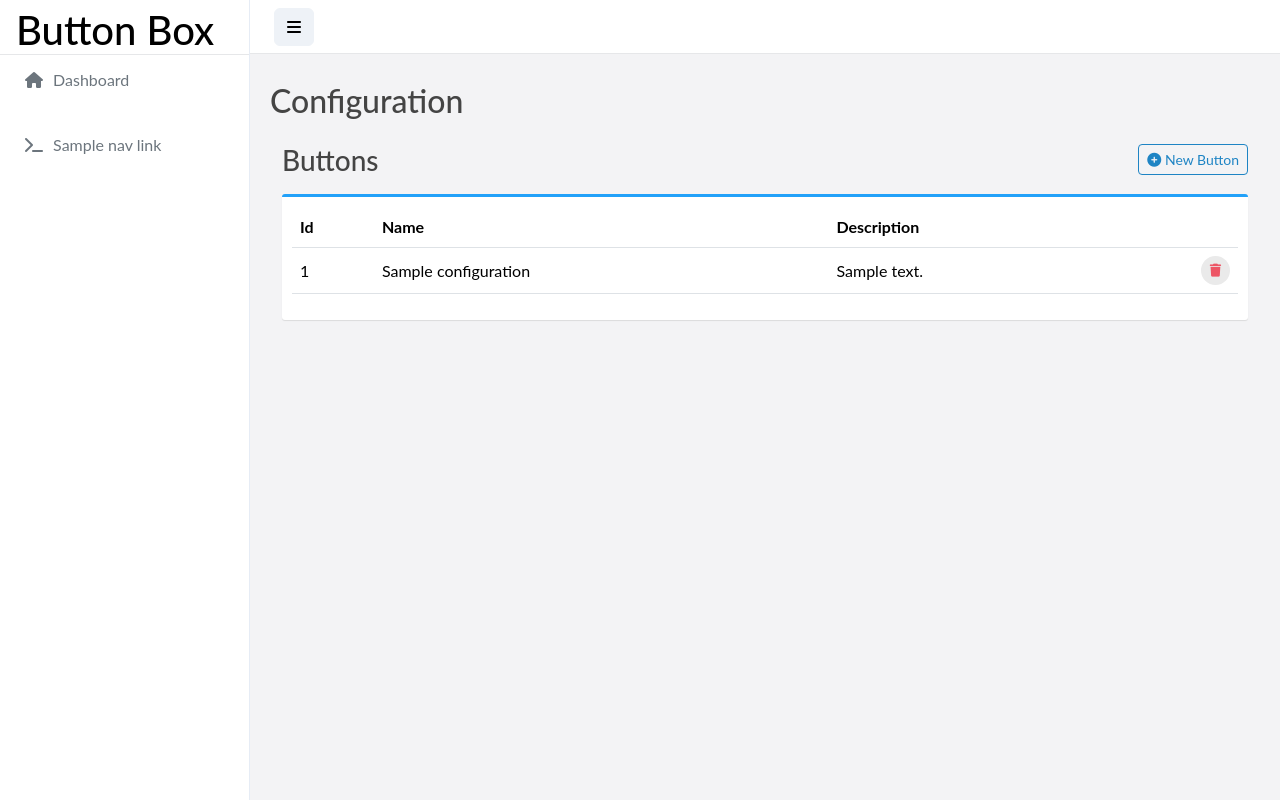
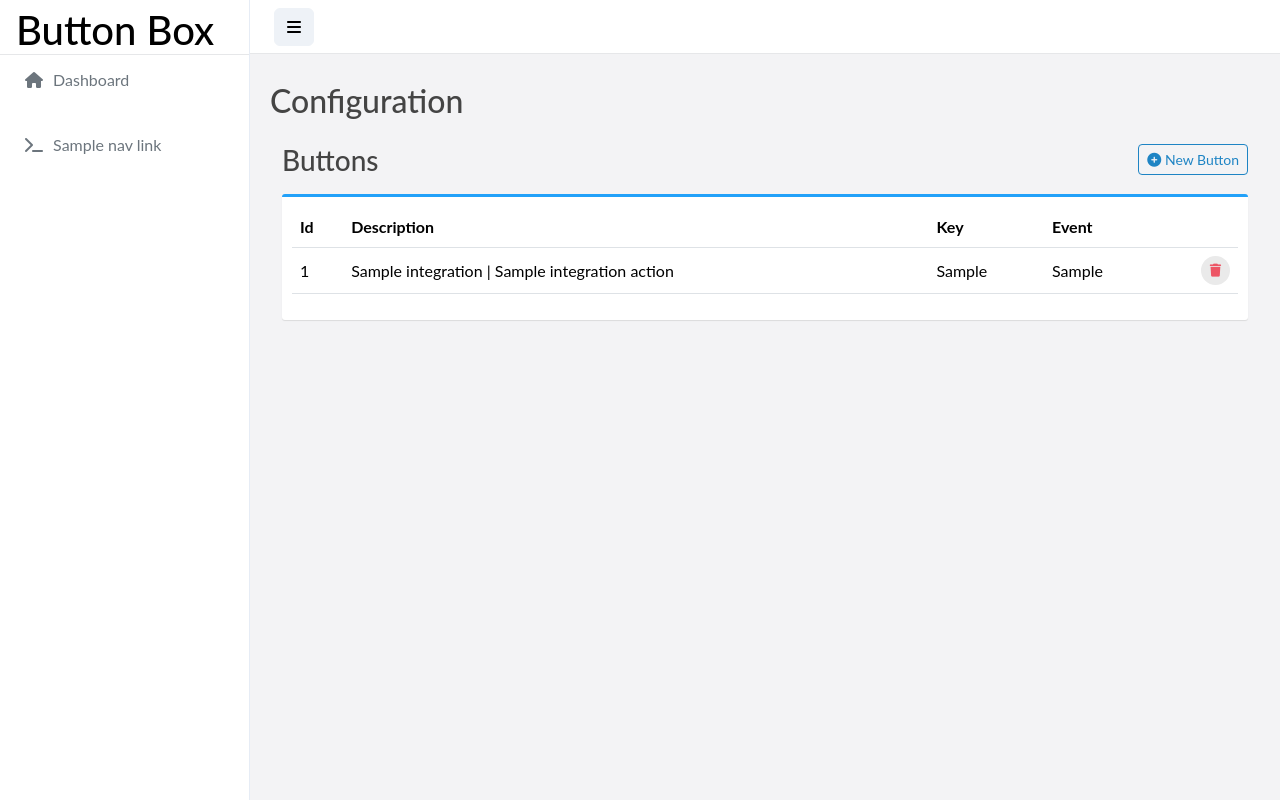
Before and after one commit to jackdevonshire/Button-Box, a Flask app: template src/admin-panel/app/templates/core/configuration.html in a window 1280 px wide. Run offline with Flask 3, Linux system fonts and the light colour scheme; the template is opened without the code that fills it: most values are stand-ins (such as "Sample title", 1, 10 or a date in 2020); some libraries are stand-ins or nearby versions; some web fonts are replaced.

Commit message:
Added ability to delete a button

```diff
--- a/src/admin-panel/app/core/models.py
+++ b/src/admin-panel/app/core/models.py
@@ -67,9 +67,11 @@ class ConfigurationButton(db.Model):
 
     def to_api_response(self):
         event_name = EventType(self.event_type).name
+        button = PhysicalKey(self.physical_key).name
+
         return {
             "Id": self.id,
-            "PhysicalKey": self.physical_key,
+            "PhysicalKey": button,
             "EventType": event_name,
             "IntegrationAction": self.integration_action.to_api_response()
         }
--- a/src/admin-panel/app/templates/core/configuration.html
+++ b/src/admin-panel/app/templates/core/configuration.html
@@ -24,18 +24,20 @@
                         <table width="100%" class="table table-hover dataTable no-footer dtr-inline" id="dataTables-example" role="grid" aria-describedby="dataTables-example_info" style="width: 100%;">
                            <thead>
                              <th>Id</th>
-                             <th>Name</th>
                              <th>Description</th>
+                             <th>Key</th>
+                             <th>Event</th>
                              <th></th>
                            </thead>
                            <tbody>
-                              {% for configuration in data['AllConfigurations'] %}
+                              {% for button in data['Buttons'] %}
                                  <tr class="odd">
-                                    <td>{{configuration['Id']}}</td>
-                                    <td>{{configuration['Name']}}</td>
-                                    <td>{{configuration['Description']}}</td>
+                                    <td>{{button['Id']}}</td>
+                                    <td>{{button['IntegrationAction']['Integration']['Name']}} | {{button['IntegrationAction']['Name']}}</td>
+                                    <td>{{button['PhysicalKey']}}</td>
+                                    <td>{{button['EventType']}}</td>
                                     <td class="text-end">
-                                       <button onclick="removeConfiguration({{configuration['Id']}})" class="btn btn-outline-danger btn-rounded"><i class="fas fa-trash"></i></button>
+                                       <button onclick="removeButton({{button['Id']}})" class="btn btn-outline-danger btn-rounded"><i class="fas fa-trash"></i></button>
                                     </td>
                                  </tr>
                               {% endfor %}
@@ -127,23 +129,14 @@
       }
    }
 
-
-
-
-
-
-
-
-
-    // TODO - DELETE
-   async function removeConfiguration(id) {
-      let response = await fetch('{{url_for("core.api_remove_configuration")}}', {
+   async function removeButton(id) {
+      let response = await fetch('{{url_for("core.api_remove_button")}}', {
          method: "POST",
          headers: {
             "Content-Type": "application/json"
          },
          body: JSON.stringify({
-            ConfigurationId: id
+            ButtonId: id
          })
       });
 
@@ -152,7 +145,7 @@
       if (response.ok) {
          window.location.reload()
       } else {
-         alert("Failed to remove configuration: " + (result.Message || "Unknown error"));
+         alert("Failed to remove button: " + (result.Message || "Unknown error"));
       }
    }
 </script>
```
Also changed, not shown: src/admin-panel/app/core/controllers.py (+12 -2 lines), src/admin-panel/app/core/core_service.py (+8 -0 lines).
